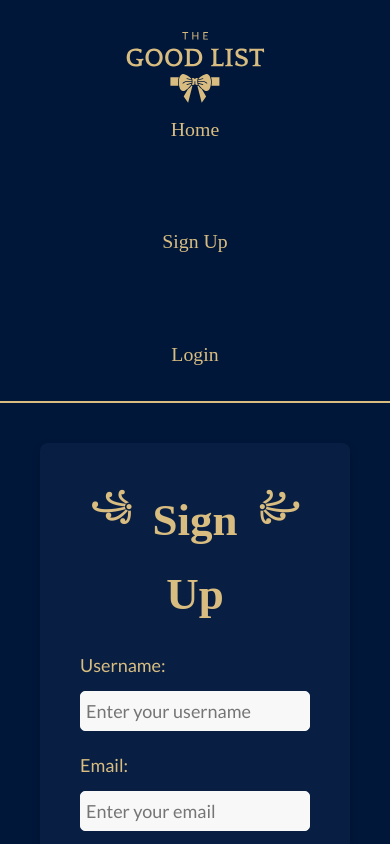
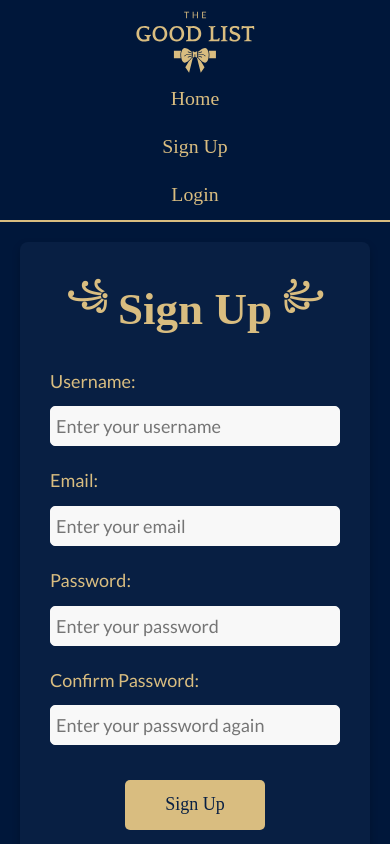
Before and after one commit to SheCodesAus/debugging_ducks_frontend, a React (Vite) app: page /signup in a window 390 px wide. Shown: the top 844 px of the page. Built offline with nearby package versions, Linux system fonts and the light colour scheme; a web font is replaced by a local one.

Commit message:
responsive design

```diff
--- a/src/components/ItemCard.css
+++ b/src/components/ItemCard.css
@@ -9,6 +9,32 @@
     border-bottom: 1px solid rgba(217, 189, 128, 0.2);
     color: white !important;
     position: relative;
+}
+
+@media (max-width: 1024px) {
+    .item-component {
+        grid-template-columns: 60px 1fr 80px 60px 100px !important;
+    }
+}
+
+@media (max-width: 768px) {
+    .item-component {
+        grid-template-columns: 50px 1fr 60px 50px !important;
+    }
+    .item-rank {
+        display: none;
+    }
+}
+
+@media (max-width: 480px) {
+    .item-component {
+        grid-template-columns: 40px 1fr 50px !important;
+        gap: 0.5rem;
+        padding: 0.5rem;
+    }
+    .item-cost, .item-rank, .item-member {
+        display: none;
+    }
 }
 
 .item-component:hover {
--- a/src/components/NavBar.css
+++ b/src/components/NavBar.css
@@ -30,3 +30,40 @@
   font-family: var(--heading-font);
   font-size: 1.1rem;
 }
+
+/* Responsive Adjustments */
+
+@media (max-width: 1024px) {
+  .navbar {
+    padding: 20px 80px;
+  }
+  .navbar .links {
+    gap: 50px;
+  }
+}
+
+@media (max-width: 768px) {
+  .navbar {
+    padding: 15px 40px;
+    flex-direction: column;
+    align-items: center;
+  }
+  .navbar .links {
+    gap: 30px;
+    flex-wrap: wrap;
+  }
+}
+
+@media (max-width: 480px) {
+  .navbar {
+    padding: 10px 20px;
+  }
+  .navbar .links {
+    flex-direction: column;
+    gap: 15px;
+    align-items: center;
+  }
+  .logo-image {
+    width: 120px;
+  }
+}
--- a/src/pages/ListDetailsPage.css
+++ b/src/pages/ListDetailsPage.css
@@ -394,3 +394,40 @@ div.items-grid > div.item-component > div.item-rank {
     width: 100%;
     accent-color: #d9bd80;
 }
+
+@media (max-width: 768px) {
+    .list-info {
+        flex-direction: column;
+        gap: 1rem;
+    }
+    .list-actions {
+        justify-content: center;
+    }
+    .item-component {
+        grid-template-columns: repeat(auto-fit, minmax(60px, 1fr));
+    }
+}
+
+@media (max-width: 480px) {
+    .list-details-container {
+        padding: 1rem;
+    }
+    .list-details-header {
+        text-align: center;
+    }
+    .list-header-content h2 {
+        font-size: 1.5rem;
+    }
+    .list-items-header {
+        flex-direction: column;
+        gap: 0.5rem;
+    }
+    .list-actions {
+        flex-direction: column;
+        align-items: center;
+    }
+    .item-component {
+        grid-template-columns: 1fr;
+        text-align: center;
+    }
+}
--- a/src/pages/SignUpPage.css
+++ b/src/pages/SignUpPage.css
@@ -25,3 +25,10 @@
   margin-top: 15px; /* Adjust space from the form */
   justify-content: center;
 }
+
+@media (max-width: 600px) {
+  .signup-container {
+    padding: 30px;
+    margin: 20px;
+  }
+}
```
